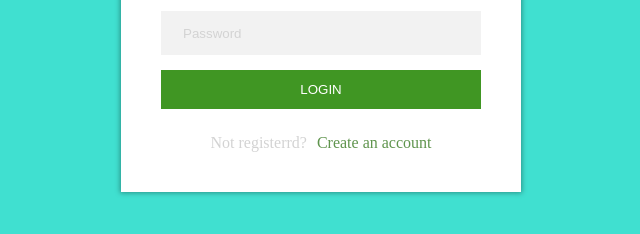
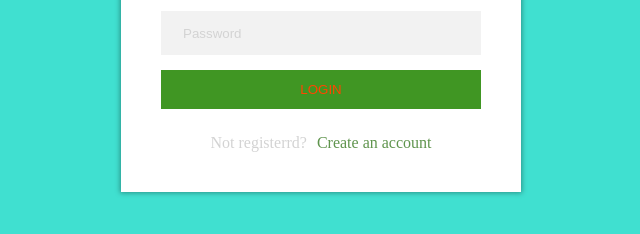
Before and after one commit to hossein-heydari79/maktab-login, a plain HTML site: page index.html in a window 1280 px wide. Shown: the part 348-582 px from the top of the page, 319-959 px from the left. Drawn offline with Linux system fonts and the light colour scheme.

Commit message:
changed text color my first button

```diff
--- a/main.css
+++ b/main.css
@@ -61,7 +61,7 @@ a:hover {
     outline: none;
     border: none;
     background-color: #409623;
-    color: white;
+    color: orangered;
     cursor: pointer;
 }
 
```
